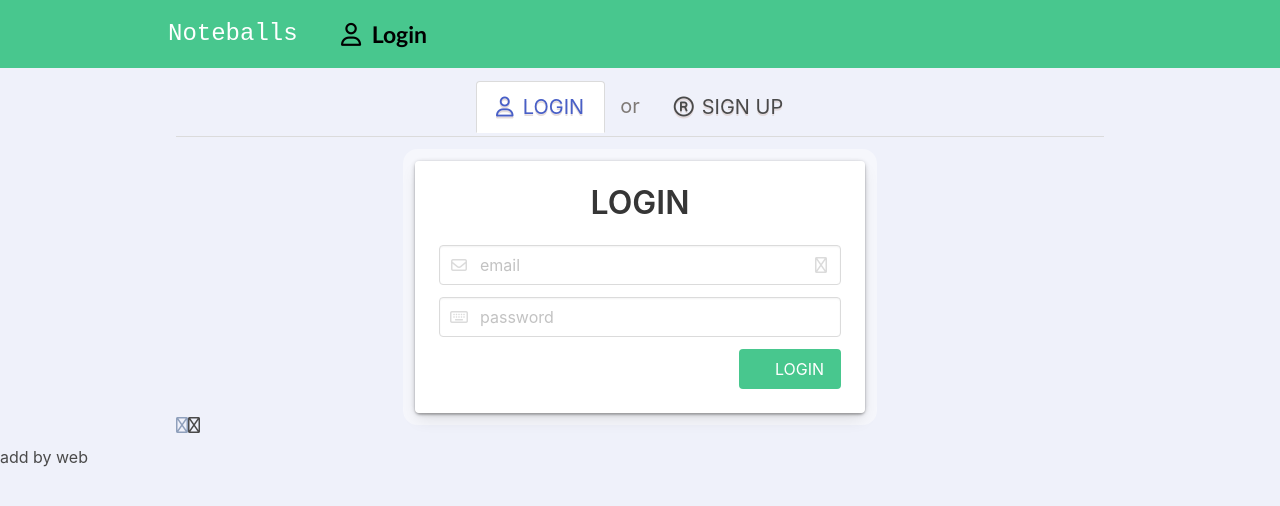
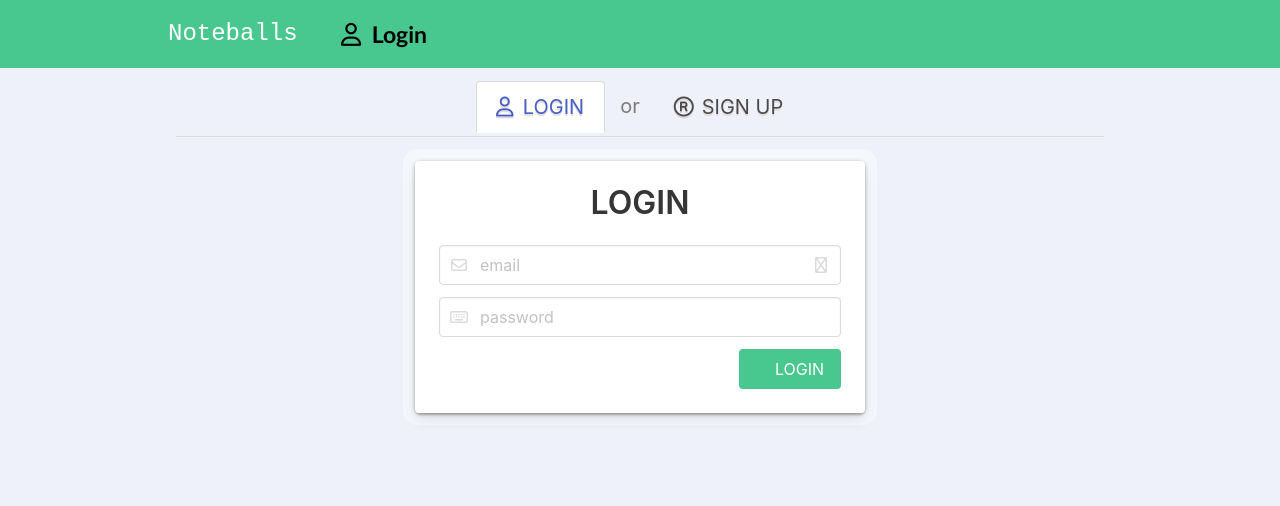
Before and after one commit to Pattanachart/noteball, a Vue app: page /#/auth in a window 1280 px wide. Shown: the top 506 px of the page. Built offline with nearby package versions, Linux system fonts and the light colour scheme; no server answers.

Commit message:
delele add by web

```diff
--- a/index.html
+++ b/index.html
@@ -30,5 +30,4 @@
     <div id="app"></div>
     <script type="module" src="/src/main.js"></script>
   </body>
-  add by web
 </html>
--- a/src/views/Auth.vue
+++ b/src/views/Auth.vue
@@ -59,8 +59,7 @@
         </div>
     </div>
 
-    <i class="fa-solid fa-user-secret" style="color: #8fa0bc;"></i>
-    <i class="fa-solid fa-user-secret"></i>
+
 
 </template>
 
```
